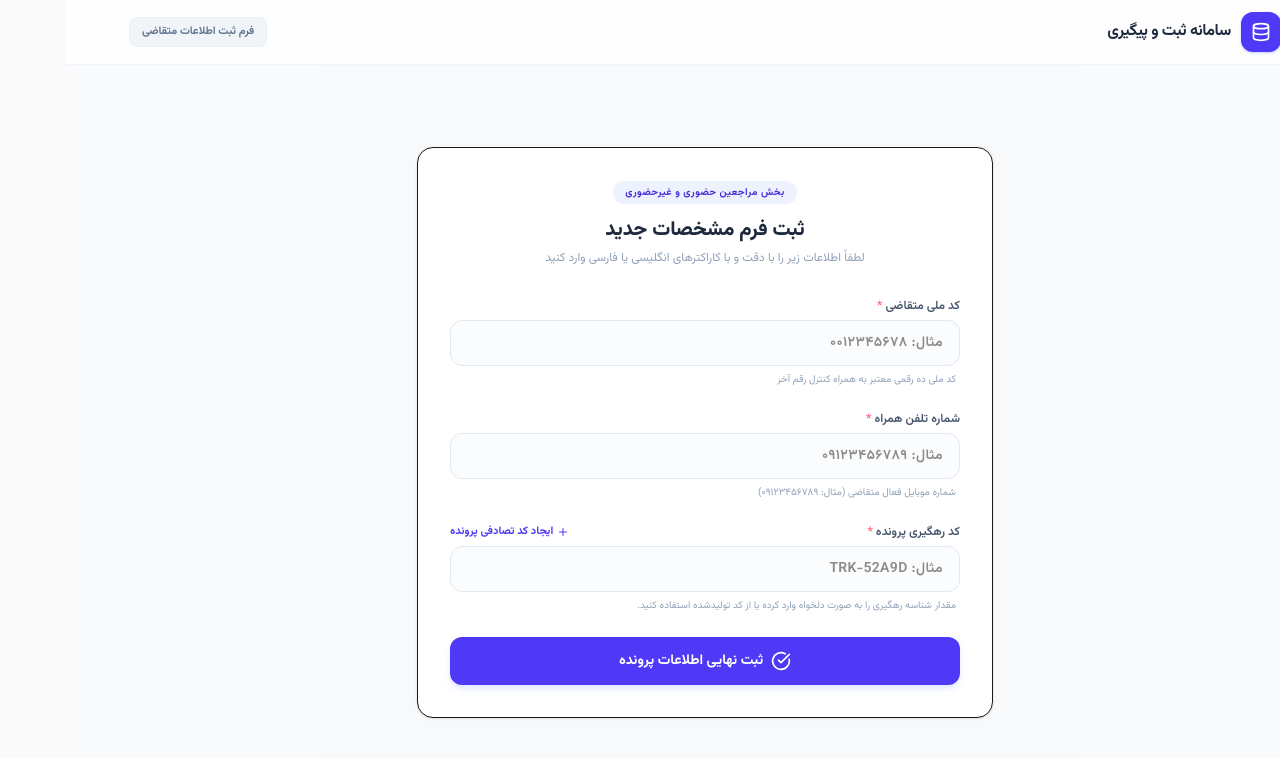
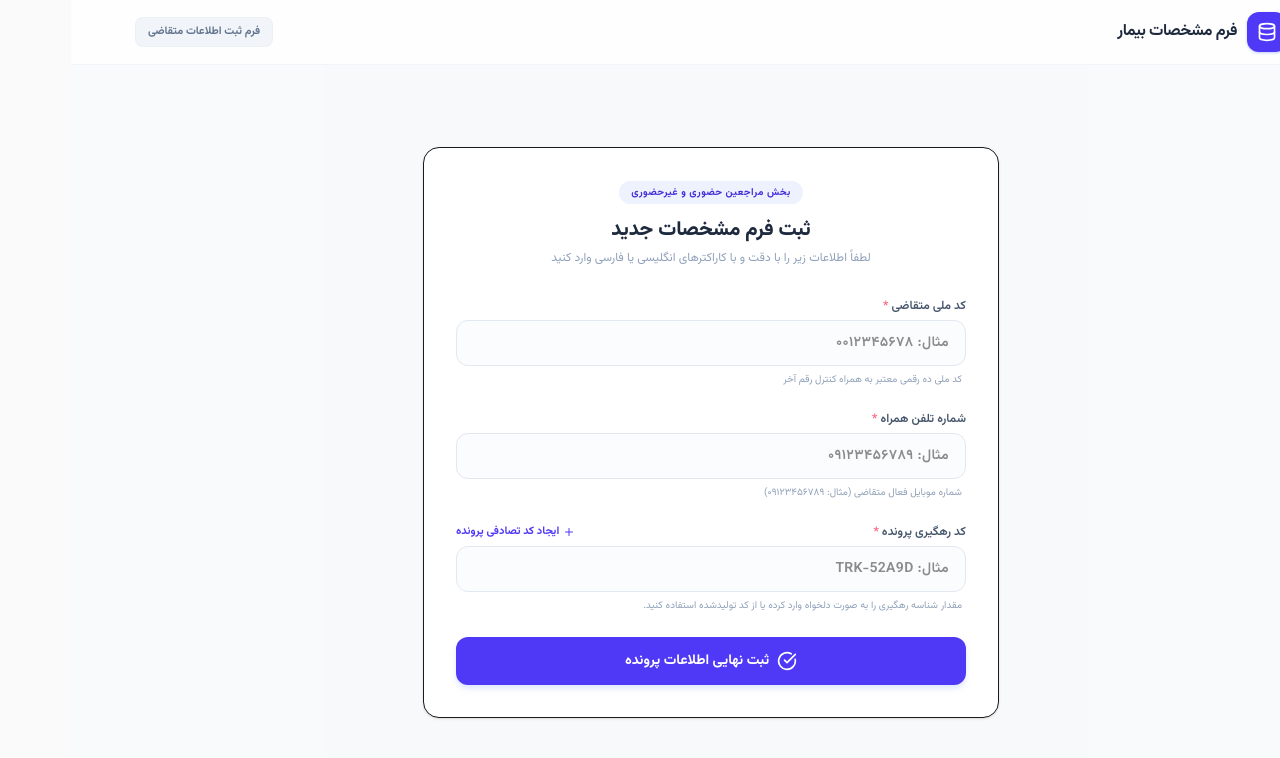
Before and after one commit to amirmoradsaleh/register-platform, a React (Vite) app: page / in a window 1280 px wide. Shown: the top 758 px of the page. Built offline with nearby package versions, Linux system fonts and the light colour scheme.

Commit message:
feat: update header title to patient specifications

```diff
--- a/src/App.tsx
+++ b/src/App.tsx
@@ -440,7 +440,7 @@ export default function App() {
               <Database className="h-5 w-5" />
             </div>
             <div>
-              <h1 className="text-base font-bold text-slate-800 tracking-tight">سامانه ثبت و پیگیری</h1>
+              <h1 className="text-base font-bold text-slate-800 tracking-tight">فرم مشخصات بیمار</h1>
             </div>
           </div>
 
```
